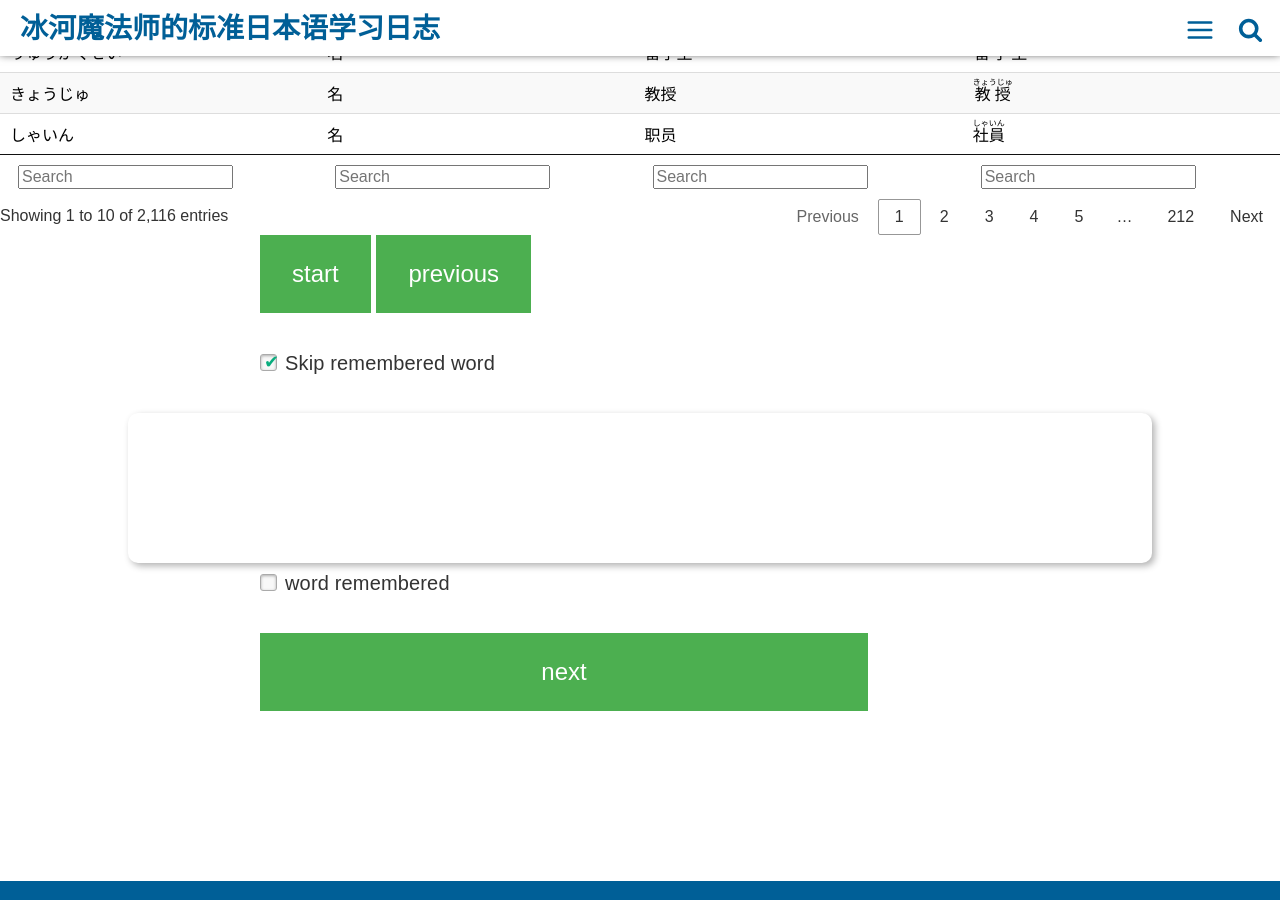
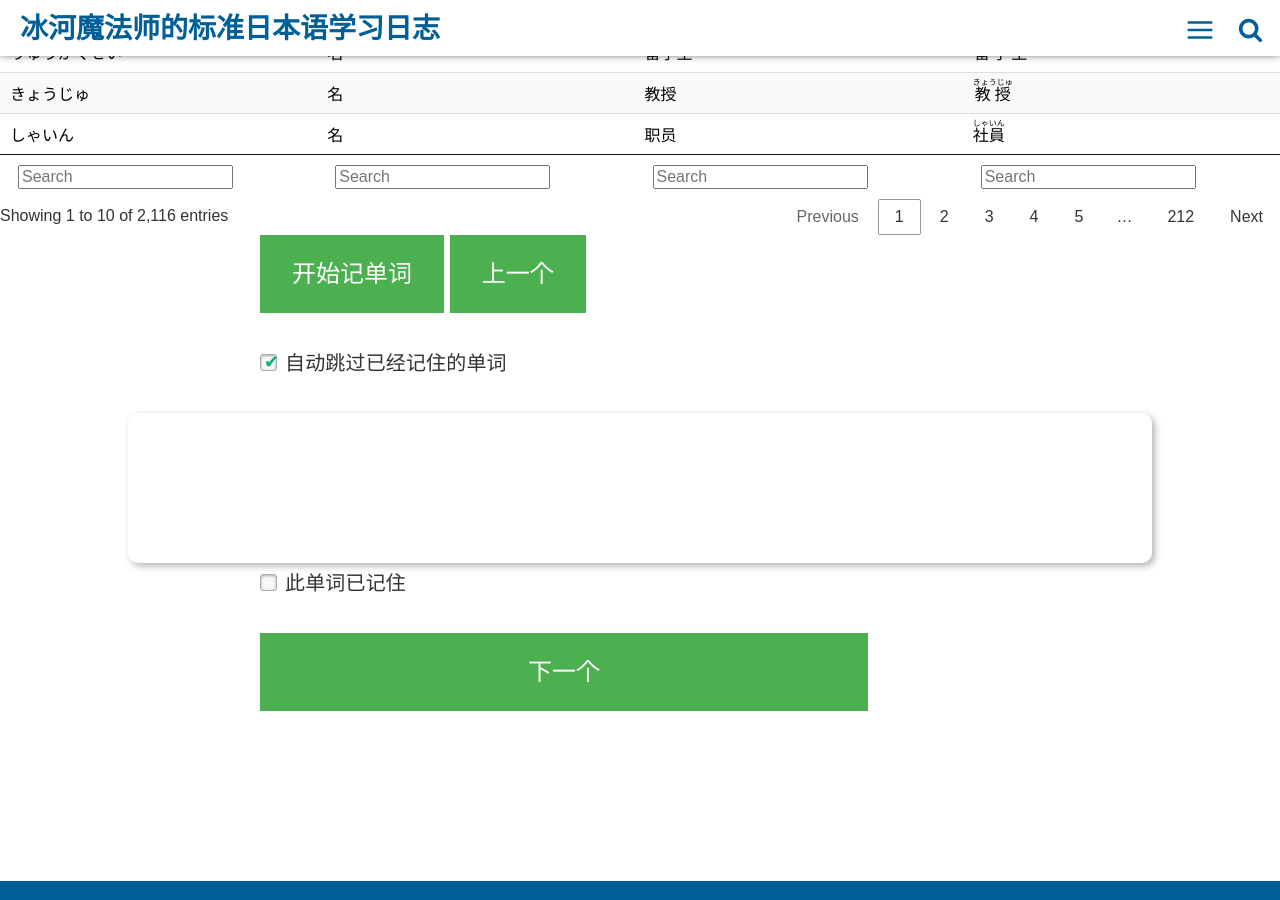
Before and after one commit to wizicer/LearnJapan, a Jekyll site: the page built from docs/wordlist.md, in a window 1280 px wide and 900 px high, scrolled down 1221 px. Built offline with Jekyll 4.4.1, drawn with Linux system fonts in a browser that asks for light colours.

Commit message:
enhance names

```diff
--- a/_config.yml
+++ b/_config.yml
@@ -43,17 +43,17 @@
 # Links to include in menu navigation
 # For external links add external: true
 links:
-  - title: Home
+  - title: 首页
     url: /
-  - title: Grammar
+  - title: 语法
     url: /grammar/index.html
-  - title: Word List
+  - title: 单词
     url: /wordlist/index.html
   # - title: Series
   #   url: /series
   # - title: Tags
   #   url: /tags
-  - title: About Me
+  - title: 关于
     url: /about/index.html
 
 # exclude my node related stuff
--- a/_includes/menu-search.html
+++ b/_includes/menu-search.html
@@ -13,12 +13,12 @@
 </a>
 <aside id="sidebar">
 <nav id="navigation">
-  <h2>MENU</h2>
+  <h2>菜单</h2>
   <ul>
     {% for link in site.links %}
       <li><a href="{{site.baseurl}}{{ link.url }}">{{ link.title }}</a></li>
     {% endfor %}
-    <li><a class="feed" href="{{site.baseurl}}/feed.xml" title="Atom/RSS feed">Feed</a></li>
+    <li><a class="feed" href="{{site.baseurl}}/feed.xml" title="Atom/RSS feed">订阅RSS</a></li>
   </ul>
 </nav>
 </aside>
--- a/_includes/wordlist.md
+++ b/_includes/wordlist.md
@@ -49,11 +49,11 @@
 </script>
 
 
-<button class="toggle-start">start</button>
-<button class="toggle-previous">previous</button>
+<button class="toggle-start">开始记单词</button>
+<button class="toggle-previous">上一个</button>
 <p>
   <input id="onlyremember" type="checkbox" checked />
-  <label for="onlyremember">Skip remembered word</label>
+  <label for="onlyremember">自动跳过已经记住的单词</label>
 </p>
 <div id="card-summary"></div>
 <div class="card">
@@ -62,10 +62,10 @@
 </div>
 <p>
   <input id="wordremember" type="checkbox" />
-  <label for="wordremember">word remembered</label>
+  <label for="wordremember">此单词已记住</label>
 </p>
 
-<button class="toggle-next">next</button>
+<button class="toggle-next">下一个</button>
 
 <script>
 $(document).ready(function() {
--- a/docs/wordlist.md
+++ b/docs/wordlist.md
@@ -1,8 +1,8 @@
 ---
 layout: table
-title: "Word List"
+title: "单词表"
 permalink: /wordlist/index.html
-description: "Word List for your words"
+description: "标准日本语初级上下册单词表"
 ---
 
 {% include wordlist.md %}
```
Also changed, not shown: docs/grammar.md (+1 -1 lines).
